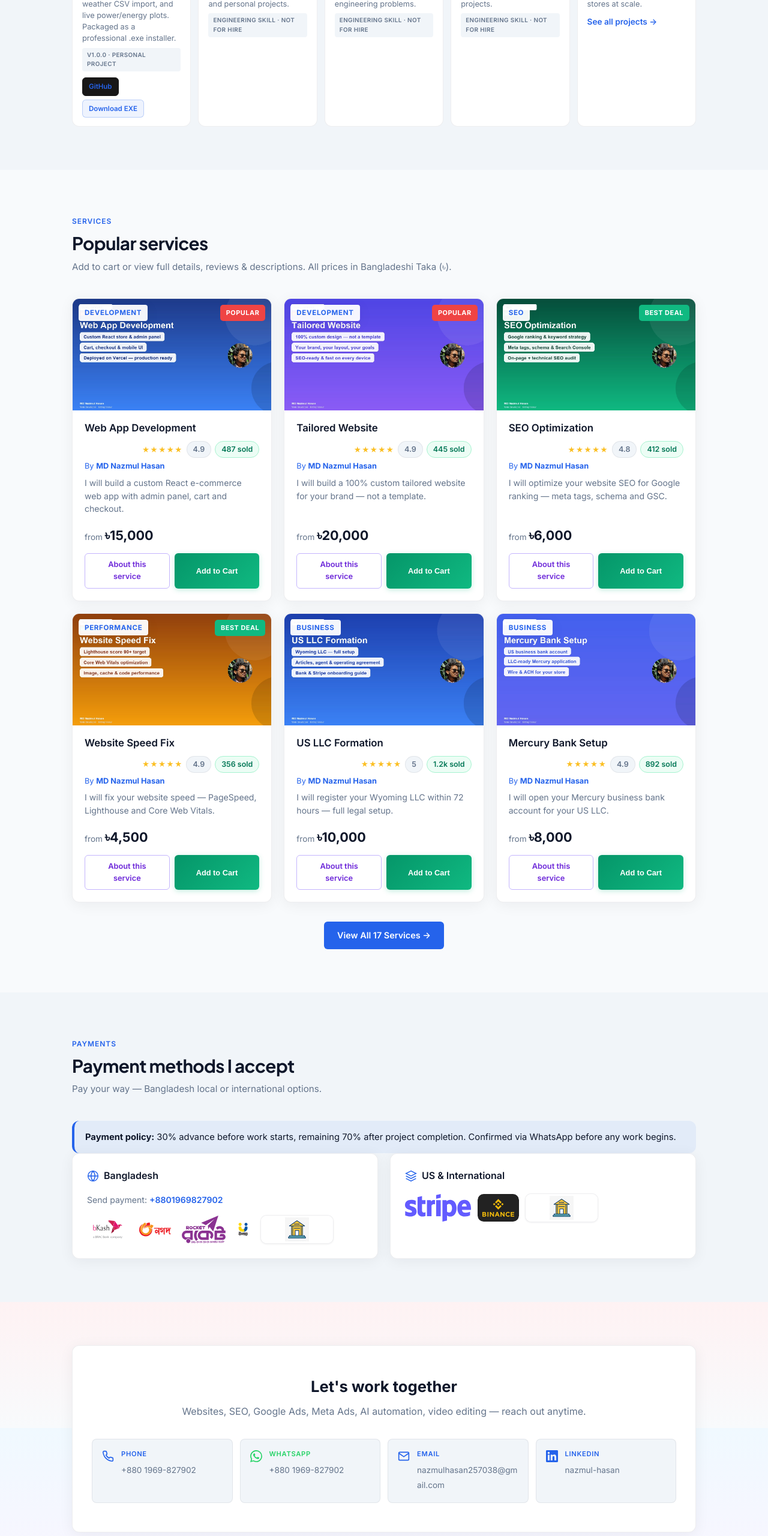
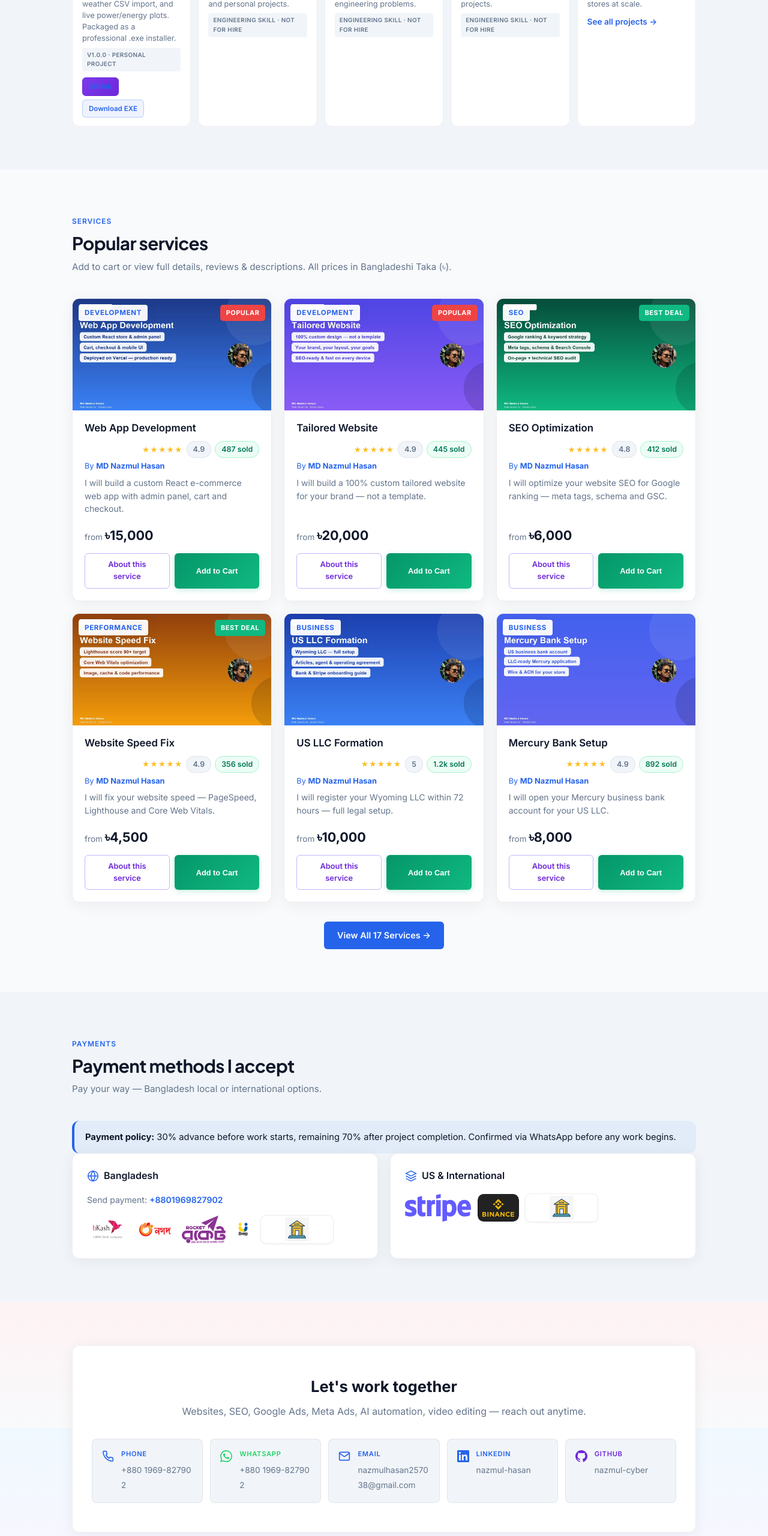
Before and after one commit to nazmul-cyber/portfolio, a plain HTML site: page index.html in a window 1280 px wide. Shown: the part 1620-4180 px from the top of the page at 60% size. Drawn offline with Linux system fonts and the light colour scheme.

Commit message:
Update GitHub button color and add GitHub profile to contact

```diff
--- a/index.html
+++ b/index.html
@@ -244,6 +244,10 @@
               <svg class="contact-icon" viewBox="0 0 24 24" fill="currentColor"><path d="M20.447 20.452h-3.554v-5.569c0-1.328-.027-3.037-1.852-3.037-1.853 0-2.136 1.445-2.136 2.939v5.667H9.351V9h3.414v1.561h.046c.477-.9 1.637-1.85 3.37-1.85 3.601 0 4.267 2.37 4.267 5.455v6.286zM5.337 7.433a2.062 2.062 0 01-2.063-2.065 2.064 2.064 0 114.128 0 2.063 2.063 0 01-2.063 2.065zm1.782 13.019H3.555V9h3.564v11.452zM22.225 0H1.771C.792 0 0 .774 0 1.729v20.542C0 23.227.792 24 1.771 24h20.451C23.2 24 24 23.227 24 22.271V1.729C24 .774 23.2 0 22.222 0h.003z"/></svg>
               <div><span class="contact-label" data-i18n="contact.linkedin">LinkedIn</span><span>nazmul-hasan</span></div>
             </a>
+            <a href="https://github.com/nazmul-cyber" target="_blank" rel="noopener" class="contact-item contact-item--github" id="githubLink">
+              <svg class="contact-icon" viewBox="0 0 24 24" fill="currentColor" aria-hidden="true"><path d="M12 0C5.374 0 0 5.373 0 12c0 5.302 3.438 9.8 8.207 11.387.599.111.82-.26.82-.577 0-.285-.01-1.04-.015-2.04-3.338.724-4.042-1.61-4.042-1.61-.546-1.385-1.335-1.754-1.335-1.754-1.089-.745.083-.729.083-.729 1.205.084 1.84 1.236 1.84 1.236 1.07 1.835 2.809 1.305 3.495.998.108-.776.417-1.305.76-1.604-2.665-.305-5.467-1.334-5.467-5.931 0-1.311.469-2.381 1.236-3.221-.124-.303-.535-1.524.117-3.176 0 0 1.008-.322 3.301 1.23.957-.266 1.983-.399 3.003-.404 1.02.005 2.047.138 3.006.404 2.291-1.552 3.297-1.23 3.297-1.23.653 1.653.242 2.874.118 3.176.77.84 1.235 1.911 1.235 3.221 0 4.609-2.807 5.624-5.479 5.921.43.372.823 1.102.823 2.222v3.293c0 .319.192.694.801.576C20.566 21.797 24 17.303 24 12c0-6.627-5.373-12-12-12z"/></svg>
+              <div><span class="contact-label" data-i18n="contact.github">GitHub</span><span>nazmul-cyber</span></div>
+            </a>
           </div>
         </div>
       </div>
--- a/js/i18n.js
+++ b/js/i18n.js
@@ -63,6 +63,8 @@
     'contact.whatsapp': 'WhatsApp',
     'contact.email': 'Email',
     'contact.linkedin': 'LinkedIn',
+    'contact.github': 'GitHub',
+    'contact.github': 'GitHub',
     'price.from': 'from',
     'cart.added': 'Added to cart',
     'cart.error': 'Could not add — try again',
@@ -132,6 +134,7 @@
     'contact.whatsapp': 'হোয়াটসঅ্যাপ',
     'contact.email': 'ইমেইল',
     'contact.linkedin': 'লিংকডইন',
+    'contact.github': 'GitHub',
     'price.from': 'শুরু',
     'cart.added': 'কার্টে যোগ হয়েছে',
     'cart.error': 'যোগ করা যায়নি — আবার চেষ্টা করুন',
--- a/styles.css
+++ b/styles.css
@@ -1290,6 +1290,12 @@
 
 .contact-item--whatsapp .contact-icon { color: var(--whatsapp); }
 
+.contact-item--github:hover { border-color: #6d28d9; }
+
+.contact-item--github .contact-label { color: #6d28d9; }
+
+.contact-item--github .contact-icon { color: #6d28d9; }
+
 .contact-icon {
   width: 20px;
   height: 20px;
@@ -1443,14 +1449,14 @@
 }
 
 .skill-action-btn--github {
-  background: #181717;
+  background: linear-gradient(135deg, #7c3aed 0%, #6d28d9 100%);
   color: #fff;
-  border-color: #181717;
+  border-color: #6d28d9;
 }
 
 .skill-action-btn--github:hover {
-  background: #333;
-  border-color: #333;
+  background: linear-gradient(135deg, #8b5cf6 0%, #7c3aed 100%);
+  border-color: #7c3aed;
 }
 
 .skill-action-btn--download {
```
Also changed, not shown: projects.html (+1 -1 lines).
